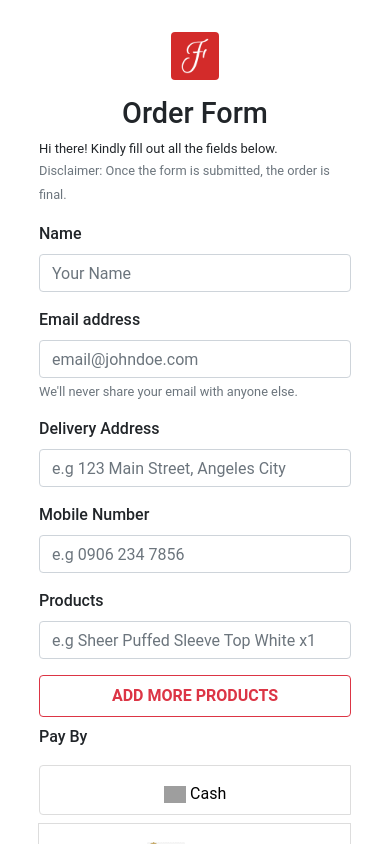
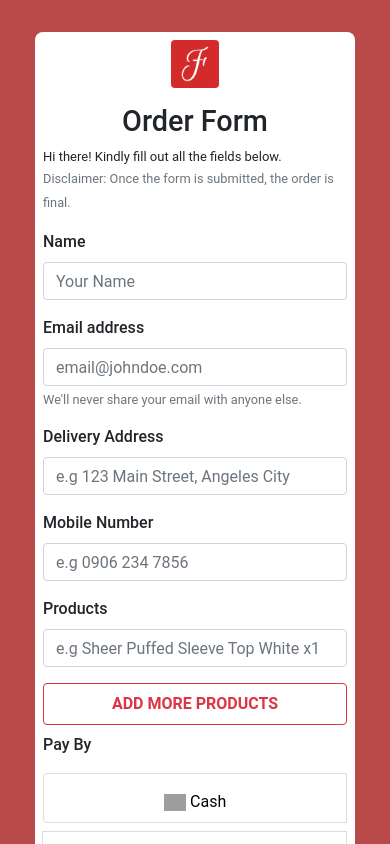
Before and after one commit to shaneenvitug/order-form, a React (Create React App) app: page / in a window 390 px wide. Shown: the top 844 px of the page. Built offline with nearby package versions, Linux system fonts and the light colour scheme; no server answers; grey boxes are pictures that could not be loaded.

Commit message:
added background color

```diff
--- a/src/index.css
+++ b/src/index.css
@@ -8,11 +8,18 @@ body {
   max-width: 55%;
   margin: 0 auto;
   margin-top: 2rem;
+  background-color: #ba4a4a;
 }
 
 code {
   font-family: source-code-pro, Menlo, Monaco, Consolas, 'Courier New',
     monospace;
+}
+
+.container {
+  background-color: white;
+  padding: 1.5rem;
+  border-radius: 2%;
 }
 
 h1,
@@ -66,7 +73,7 @@ header p {
   color: black;
   background-color: transparent;
   border: 1px solid #ddd;
-  border-bottom: 1px solid #d32b2a;
+  border-bottom: 1px solid #2ad0d3;
 }
 
 #cash {
@@ -105,7 +112,7 @@ header p {
   color: black;
   background-color: transparent;
   border: 1px solid #ddd;
-  border-bottom: 3px solid #d32b2a;
+  border-bottom: 3px solid #2ad0d3;
 }
 
 .btn.focus,
@@ -121,12 +128,13 @@ header p {
 
 @media (max-width: 575.98px) {
   body {
-    max-width: 80%;
+    max-width: 90%;
   }
 
   .container {
     max-width: 20rem;
-    padding: 0;
+    padding: 0.5rem;
+    border-radius: 0.5rem;
   }
 
   .btn-group,
```
